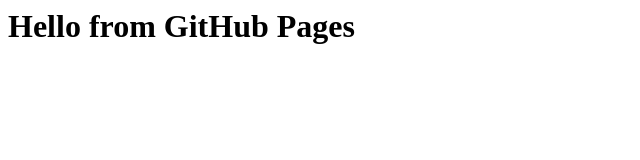
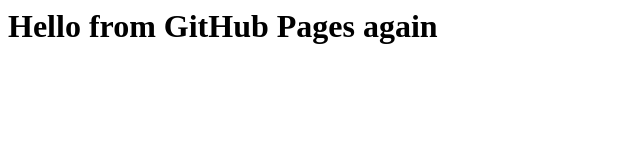
Before and after one commit to zilliot/zilliot.github.io, a plain HTML site: page index.html in a window 1280 px wide. Shown: the whole page, without its empty margins (0-640 px from the left). Drawn offline with Linux system fonts and the light colour scheme.

Commit message:
another commit

```diff
--- a/index.html
+++ b/index.html
@@ -1 +1 @@
-<h1>Hello from GitHub Pages</h1>
+<h1>Hello from GitHub Pages again</h1>
```
